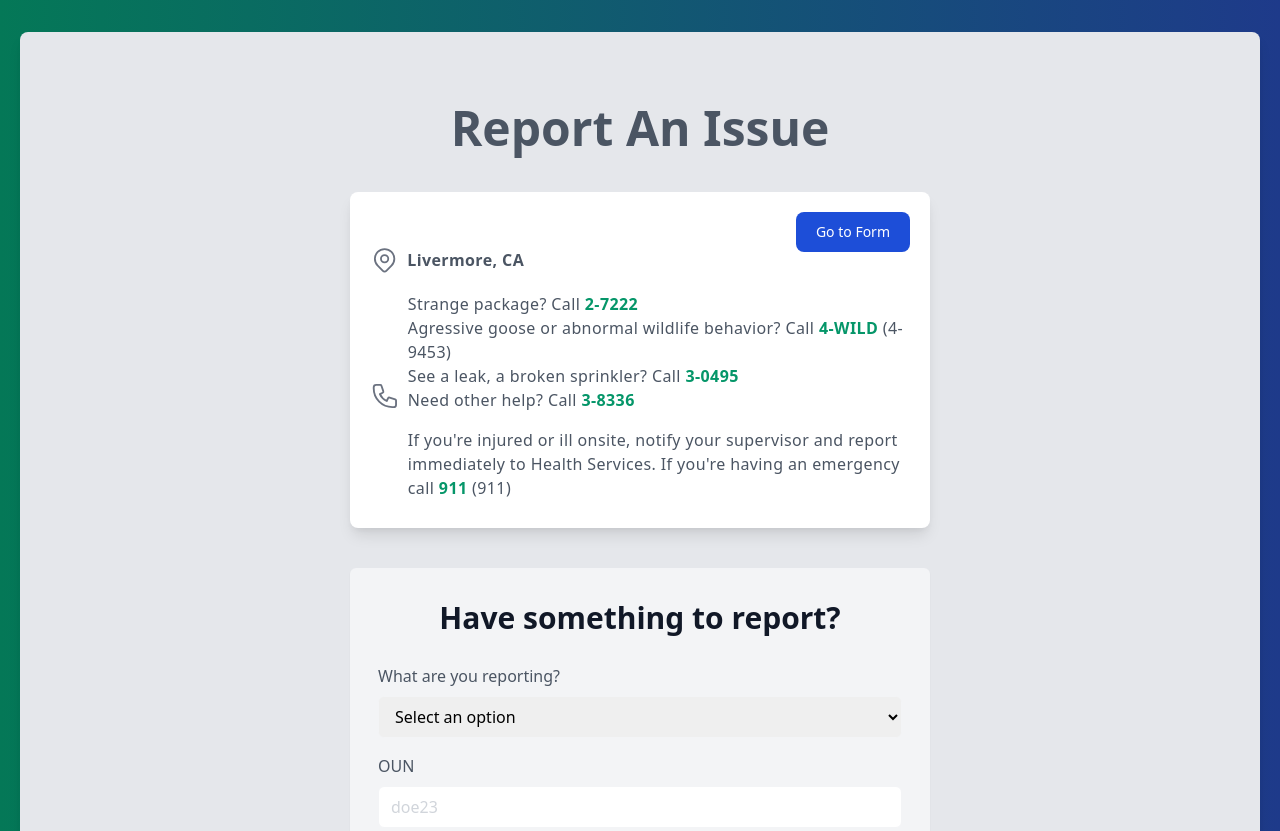
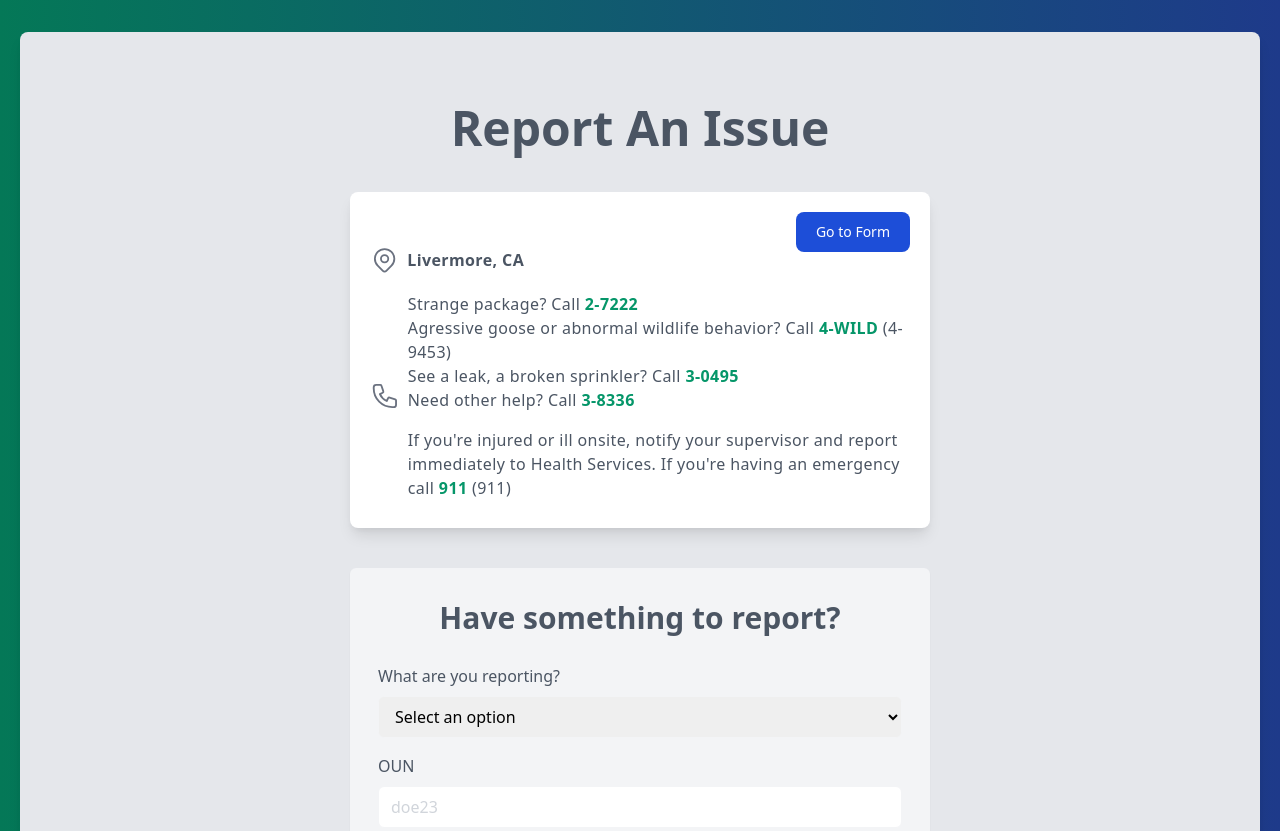
Before and after one commit to ariley/help.llnl, a plain HTML site: page index.html in a window 1280 px wide. Shown: the top 831 px of the page. Drawn offline with nearby package versions, Linux system fonts and the light colour scheme.

Commit message:
text-gray-600

```diff
--- a/index.html
+++ b/index.html
@@ -98,7 +98,7 @@
                   <div class="container mx-auto">
                     <div class="xl:w-1/2 mx-auto my-4 bg-gray-100 p-5 mt-10 rounded-md shadow-sm">
                       <div class="text-center">
-                        <h1 class="my-3 text-3xl font-semibold text-gray-900 dark:text-gray-400">
+                        <h1 class="my-3 text-3xl font-semibold text-gray-600  dark:text-gray-400">
                           Have something to report?
                         </h1>
                       </div>
```
